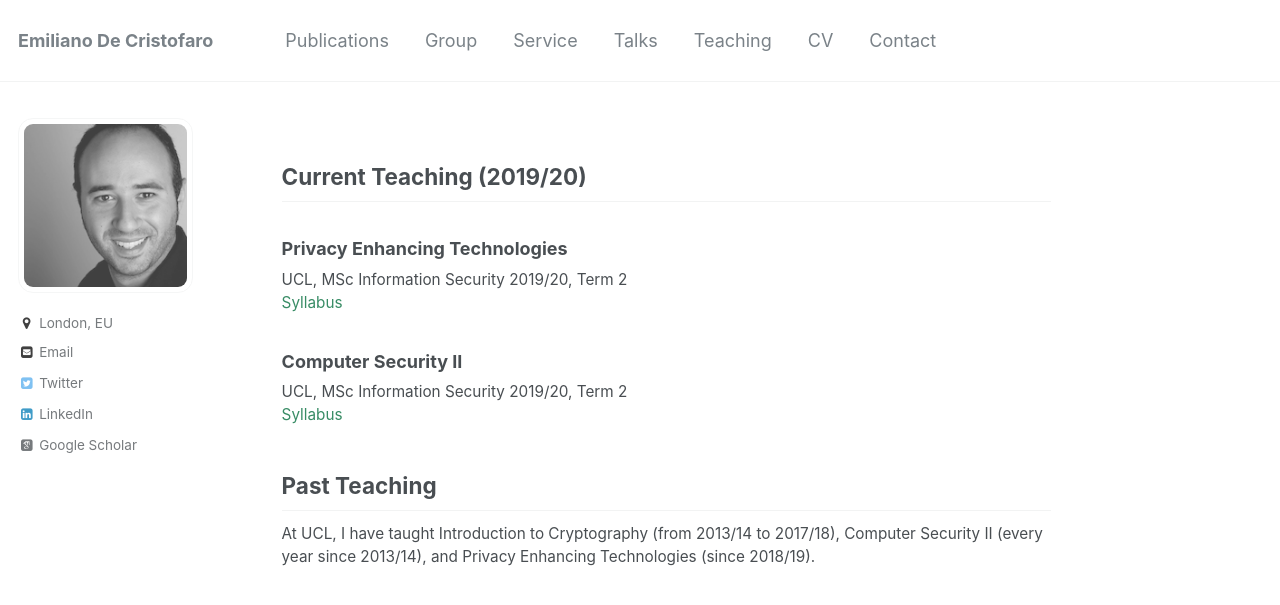
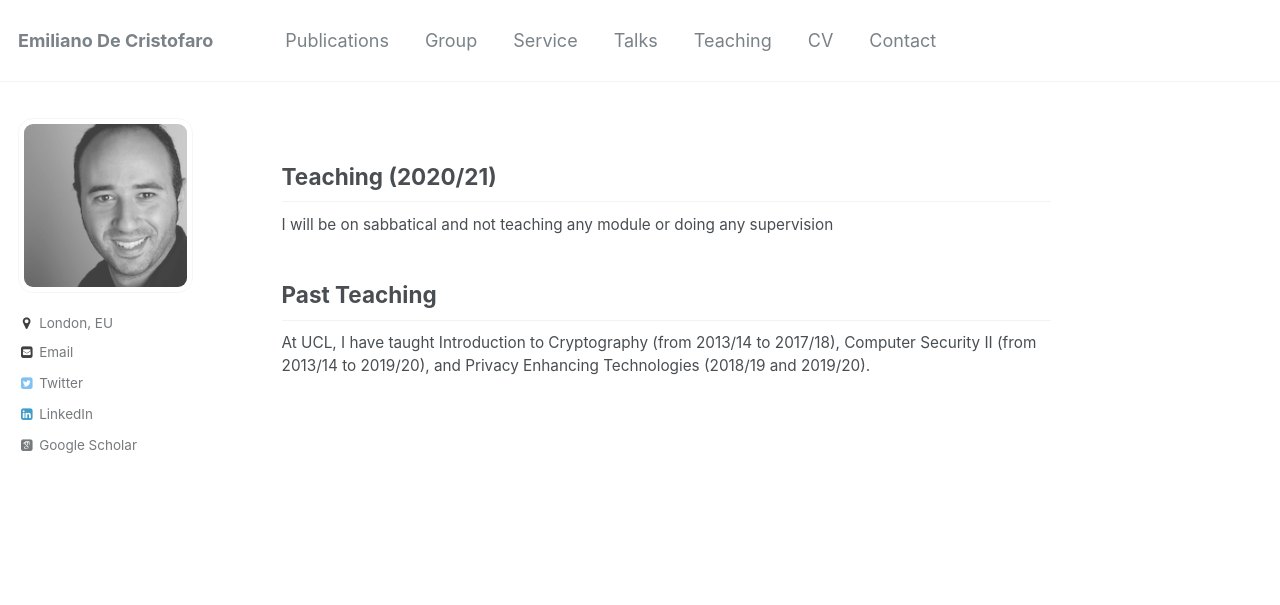
Before and after one commit to emidec/emidec.github.io, a Jekyll site: the page built from _pages/teaching.md, in a window 1280 px wide. Shown: the top 605 px of the page. Built offline with Jekyll 4.4.1, drawn with Linux system fonts in a browser that asks for light colours; some web fonts are replaced.

Commit message:
sabbatical

```diff
--- a/_pages/teaching.md
+++ b/_pages/teaching.md
@@ -5,17 +5,10 @@ author_profile: true
 
 {% include base_path %}
 
-## Current Teaching (2019/20)
+## Teaching (2020/21)
 
-### Privacy Enhancing Technologies
-UCL, MSc Information Security 2019/20, Term 2
-[Syllabus](http://www.cs.ucl.ac.uk/1819/a7p/t2/comp0061_privacy_enhancing_technologies/)
-
-
-### Computer Security II
-UCL, MSc Information Security 2019/20, Term 2
-[Syllabus](http://www.cs.ucl.ac.uk/1819/a7p/t2/comp0055_computer_security_ii/)
+I will be on sabbatical and not teaching any module or doing any supervision
 
 
 ## Past Teaching
-At UCL, I have taught Introduction to Cryptography (from 2013/14 to 2017/18), Computer Security II (every year since 2013/14), and Privacy Enhancing Technologies (since 2018/19).
+At UCL, I have taught Introduction to Cryptography (from 2013/14 to 2017/18), Computer Security II (from 2013/14 to 2019/20), and Privacy Enhancing Technologies (2018/19 and 2019/20).
```
